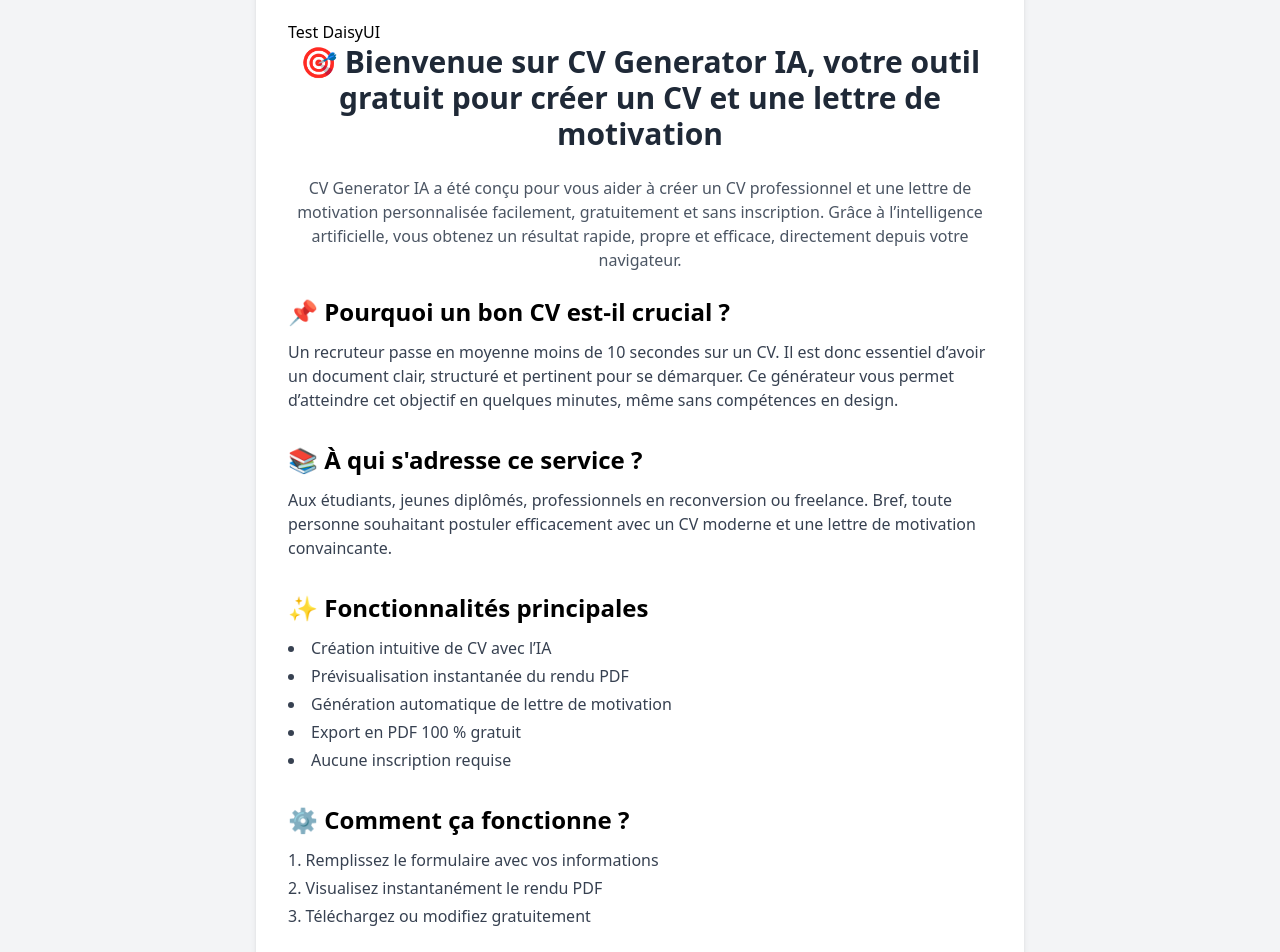
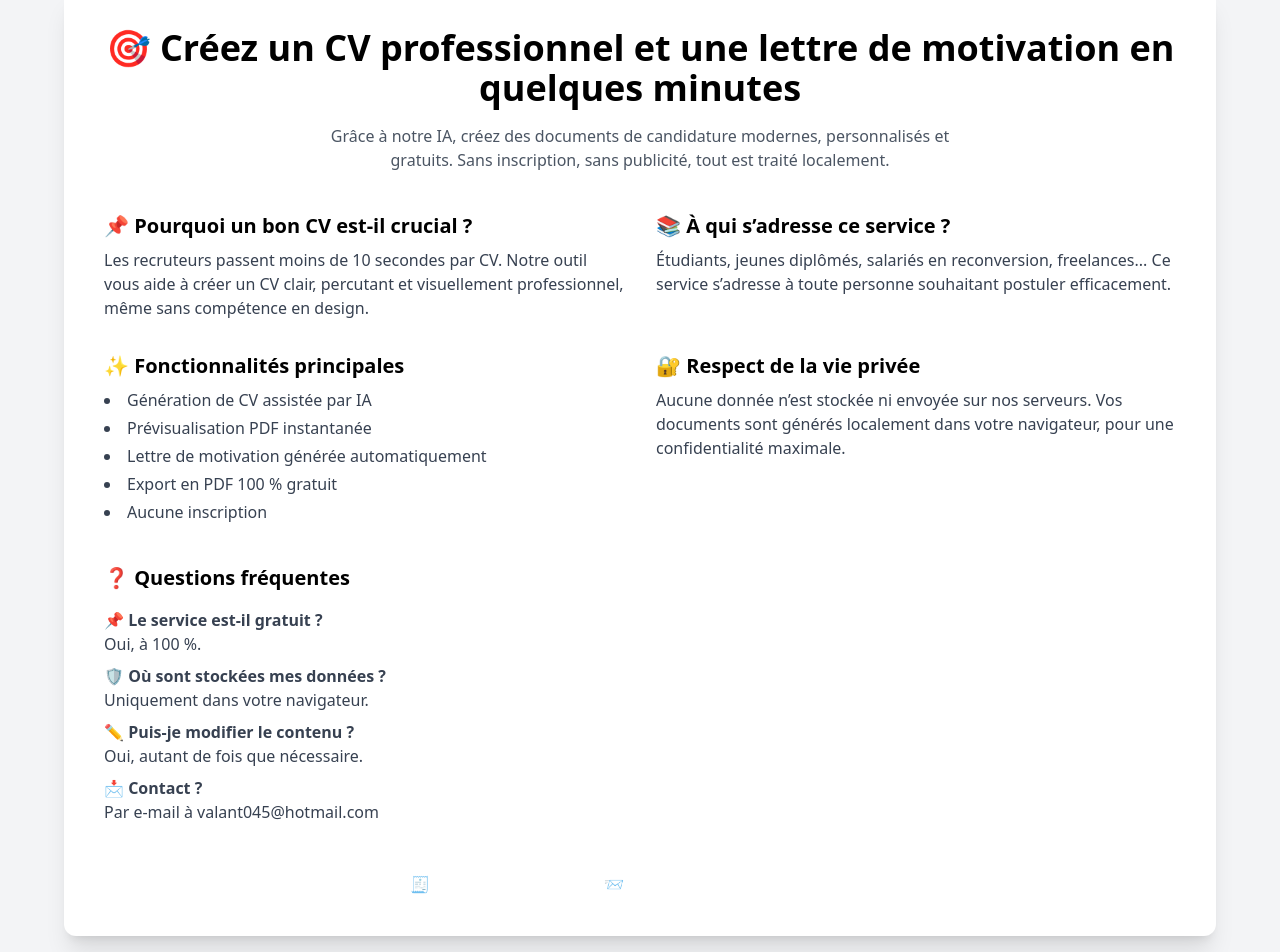
Before and after one commit to Valant41/cv-generator, a React (Vite) app: page / in a window 1280 px wide. Shown: the part 140-1092 px from the top of the page. Built offline with nearby package versions, Linux system fonts and the light colour scheme; what @react-pdf/renderer would draw is missing.

Commit message:
Changement UI HOME

```diff
--- a/src/components/Home.jsx
+++ b/src/components/Home.jsx
@@ -2,98 +2,82 @@ import { Link } from "react-router-dom";
 
 export default function Home() {
   return (
-    <div className="max-w-3xl mx-auto bg-white p-8 mt-10 rounded shadow-md">
-
-      <button className="btn btn-primary">Test DaisyUI</button>
-
-      <h1 className="text-3xl font-extrabold text-center text-gray-800 mb-6">
-        🎯 Bienvenue sur CV Generator IA, votre outil gratuit pour créer un CV et une lettre de motivation
+    <div className="bg-base-100 min-h-screen py-10 px-4">
+      <div className="max-w-6xl mx-auto bg-white p-10 rounded-xl shadow-xl">
+        {/* HERO */}
+        <div className="text-center mb-10">
+          <h1 className="text-4xl font-bold text-primary mb-4">
+            🎯 Créez un CV professionnel et une lettre de motivation en quelques minutes
           </h1>
-
-      <p className="text-gray-600 mb-6 text-center">
-        CV Generator IA a été conçu pour vous aider à créer un CV professionnel et une lettre de motivation personnalisée facilement, gratuitement et sans inscription. Grâce à l’intelligence artificielle, vous obtenez un résultat rapide, propre et efficace, directement depuis votre navigateur.
-      </p>
-
-      {/* Pourquoi un bon CV est important */}
-      <div className="mb-8">
-        <h2 className="text-2xl font-semibold mb-3">📌 Pourquoi un bon CV est-il crucial ?</h2>
-        <p className="text-gray-700">
-          Un recruteur passe en moyenne moins de 10 secondes sur un CV. Il est donc essentiel d’avoir un document clair, structuré et pertinent pour se démarquer. Ce générateur vous permet d’atteindre cet objectif en quelques minutes, même sans compétences en design.
+          <p className="text-gray-600 max-w-2xl mx-auto">
+            Grâce à notre IA, créez des documents de candidature modernes, personnalisés
+            et gratuits. Sans inscription, sans publicité, tout est traité localement.
           </p>
         </div>
 
-      {/* À qui s'adresse ce service */}
-      <div className="mb-8">
-        <h2 className="text-2xl font-semibold mb-3">📚 À qui s'adresse ce service ?</h2>
+        {/* Sections Info */}
+        <div className="grid grid-cols-1 md:grid-cols-2 gap-8 mb-10">
+          {/* Pourquoi un bon CV ? */}
+          <div>
+            <h2 className="text-xl font-semibold mb-2">📌 Pourquoi un bon CV est-il crucial ?</h2>
             <p className="text-gray-700">
-          Aux étudiants, jeunes diplômés, professionnels en reconversion ou freelance. Bref, toute personne souhaitant postuler efficacement avec un CV moderne et une lettre de motivation convaincante.
+              Les recruteurs passent moins de 10 secondes par CV. Notre outil vous aide
+              à créer un CV clair, percutant et visuellement professionnel, même sans compétence en design.
+            </p>
+          </div>
+
+          {/* À qui s'adresse le service ? */}
+          <div>
+            <h2 className="text-xl font-semibold mb-2">📚 À qui s’adresse ce service ?</h2>
+            <p className="text-gray-700">
+              Étudiants, jeunes diplômés, salariés en reconversion, freelances... Ce service
+              s’adresse à toute personne souhaitant postuler efficacement.
             </p>
           </div>
 
           {/* Fonctionnalités */}
-      <div className="mb-8">
-        <h2 className="text-2xl font-semibold mb-3">✨ Fonctionnalités principales</h2>
+          <div>
+            <h2 className="text-xl font-semibold mb-2">✨ Fonctionnalités principales</h2>
             <ul className="list-disc list-inside text-gray-700 space-y-1">
-          <li>Création intuitive de CV avec l’IA</li>
-          <li>Prévisualisation instantanée du rendu PDF</li>
-          <li>Génération automatique de lettre de motivation</li>
+              <li>Génération de CV assistée par IA</li>
+              <li>Prévisualisation PDF instantanée</li>
+              <li>Lettre de motivation générée automatiquement</li>
               <li>Export en PDF 100 % gratuit</li>
-          <li>Aucune inscription requise</li>
+              <li>Aucune inscription</li>
             </ul>
           </div>
 
-      {/* Comment ça fonctionne */}
-      <div className="mb-8">
-        <h2 className="text-2xl font-semibold mb-3">⚙️ Comment ça fonctionne ?</h2>
-        <ol className="list-decimal list-inside text-gray-700 space-y-1">
-          <li>Remplissez le formulaire avec vos informations</li>
-          <li>Visualisez instantanément le rendu PDF</li>
-          <li>Téléchargez ou modifiez gratuitement</li>
-        </ol>
-      </div>
-
-      {/* Respect de la vie privée */}
-      <div className="mb-8">
-        <h2 className="text-2xl font-semibold mb-3">🔐 Respect de la vie privée</h2>
+          {/* Vie privée */}
+          <div>
+            <h2 className="text-xl font-semibold mb-2">🔐 Respect de la vie privée</h2>
             <p className="text-gray-700">
-          Aucune donnée personnelle n’est stockée ou envoyée sur un serveur. Tout est traité localement dans votre navigateur. Ce site ne collecte aucune information ni statistique sur votre utilisation.
+              Aucune donnée n’est stockée ni envoyée sur nos serveurs. Vos documents sont générés
+              localement dans votre navigateur, pour une confidentialité maximale.
             </p>
           </div>
-
-      {/* À propos du projet */}
-      <div className="mb-8">
-        <h2 className="text-2xl font-semibold mb-3">🧑‍💻 À propos du projet</h2>
-        <p className="text-gray-700">
-          Ce projet a été développé dans un but éducatif et d'entraide. L'objectif est de fournir gratuitement un outil utile et accessible pour aider chacun à créer des documents professionnels de qualité sans frais ni inscription.
-        </p>
         </div>
 
         {/* FAQ */}
-      <div className="mb-8">
-        <h2 className="text-2xl font-semibold mb-3">❓ Questions fréquentes</h2>
-        <ul className="text-gray-700 space-y-2">
-          <li><strong>📌 Le service est-il vraiment gratuit ?</strong><br />Oui, totalement. Aucun paiement ou compte requis.</li>
-          <li><strong>🛡️ Où sont stockées mes données ?</strong><br />Nulle part. Tout reste dans votre navigateur.</li>
-          <li><strong>✏️ Puis-je modifier mon CV après l’avoir généré ?</strong><br />Oui, vous pouvez revenir en arrière et ajuster vos données à tout moment.</li>
-          <li><strong>📩 Comment vous contacter ?</strong><br />Via la page “Contact” ou à l’adresse valant045@hotmail.com</li>
-        </ul>
+        <div className="mb-12">
+          <h2 className="text-xl font-semibold mb-4">❓ Questions fréquentes</h2>
+          <div className="space-y-2 text-gray-700">
+            <p><strong>📌 Le service est-il gratuit ?</strong><br />Oui, à 100 %.</p>
+            <p><strong>🛡️ Où sont stockées mes données ?</strong><br />Uniquement dans votre navigateur.</p>
+            <p><strong>✏️ Puis-je modifier le contenu ?</strong><br />Oui, autant de fois que nécessaire.</p>
+            <p><strong>📩 Contact ?</strong><br />Par e-mail à <a className="link" href="mailto:valant045@hotmail.com">valant045@hotmail.com</a></p>
+          </div>
         </div>
 
-      {/* Boutons */}
-      <div className="flex flex-col sm:flex-row justify-center gap-4 mt-8">
-        <Link
-          to="/generateur-cv"
-          className="bg-blue-600 text-white text-center px-6 py-3 rounded hover:bg-blue-700 transition"
-        >
+        {/* Call To Action */}
+        <div className="flex flex-col sm:flex-row justify-center gap-4">
+          <Link to="/generateur-cv" className="btn btn-primary text-white">
             🧾 Commencer mon CV
           </Link>
-        <Link
-          to="/lettre-de-motivation"
-          className="bg-green-600 text-white text-center px-6 py-3 rounded hover:bg-green-700 transition"
-        >
+          <Link to="/lettre-de-motivation" className="btn btn-success text-white">
             📨 Générer ma lettre de motivation
           </Link>
         </div>
       </div>
+    </div>
   );
 }
```
Lines whose indentation alone changed are shown as unchanged.
